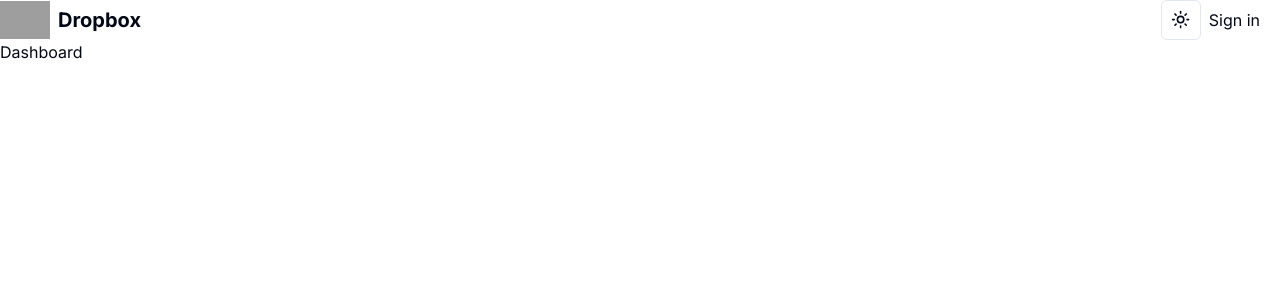
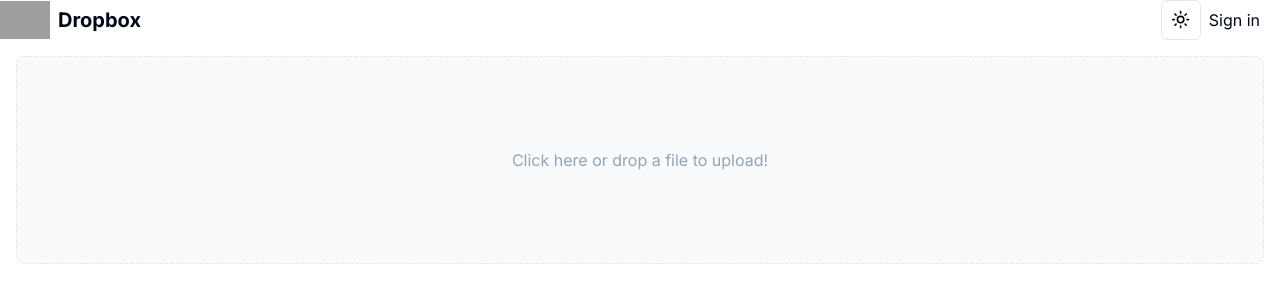
Before and after one commit to TomiSar/dropbox-clone, a Next.js app: page /dashboard in a window 1280 px wide. Shown: the top 302 px of the page. Built offline with nearby package versions, Linux system fonts and the light colour scheme; no server answers; grey boxes are pictures that could not be loaded.

Commit message:
Homepage implementation updated for more precise. Implemented image Drag and Drop functionality with Dropzone in application.

```diff
--- a/app/dashboard/page.tsx
+++ b/app/dashboard/page.tsx
@@ -1,7 +1,15 @@
+import Dropzone from '@/components/Dropzone';
+import { auth } from '@clerk/nextjs';
 import React from 'react';
 
 function Dashboard() {
-  return <div>Dashboard</div>;
+  const { userId } = auth();
+  return (
+    <div>
+      {/* <h1>Dashboard</h1> */}
+      <Dropzone />
+    </div>
+  );
 }
 
 export default Dashboard;
--- a/app/page.tsx
+++ b/app/page.tsx
@@ -1,7 +1,51 @@
+import { ArrowRight } from 'lucide-react';
+import Link from 'next/link';
+
 export default function Home() {
   return (
     <main className=''>
-      <h1 className='text-red-500 dark:text-blue-500'>Dropbox Clone</h1>
+      <div className='flex flex-col lg:flex-row items-center bg-[#2B2929] dark:bg-slate-800'>
+        <div className='p-10 flex flex-col bg-[#2B2929] dark:bg-slate-800 text-white space-y-5'>
+          <h1 className='text-5xl font-bold'>
+            Welcome to Dropbox
+            <br />
+            <br />
+            Storing everything for you and your business needs. All in one
+            place.
+          </h1>
+          <p className='pb-20'>
+            Enhance your personal storage with Dropbox, offering a simple and
+            efficient way to upload, organize, and access files from anywhere.
+            Securely store important documents and media, and expiernce the
+            convenience of easy file management and sharing in one centralized
+            solution.
+          </p>
+          <Link
+            className='flex group cursor-pointer bg-blue-500 p-5 w-fit'
+            href='/dashboard'
+          >
+            Try it for free!
+            <ArrowRight className='ml-10 group-hover:animate-pulse' />
+          </Link>
+        </div>
+
+        <div className='bg-[#1E1919] dark:bg-slate-800 h-full p-10'>
+          <video autoPlay loop muted className='rounded-lg'>
+            <source
+              src='https://aem.dropbox.com/cms/content/dam/dropbox/warp/en-us/overview/lp-header-graphite200-1920x1080.mp4'
+              type='video/mp4'
+            />
+            Your browser does not support thie video tag
+          </video>
+        </div>
+      </div>
+      <p className='text-center font-bold text-xl pt-5'>Disclaimer</p>
+      <p className='text-center font-light p-2'>
+        This video is made for informational and educational purposes only. We
+        do nto affiliate with Dropbox or any of its subsidiaries in any form.
+        Copyright disclaimer under section 107 of the Copyright Act 1976,
+        allowance is made for "fair use" of this video for education purposes.
+      </p>
     </main>
   );
 }
--- /dev/null
+++ b/components/Dropzone.tsx
@@ -0,0 +1,52 @@
+'use client';
+
+import { cn } from '@/lib/utils';
+import DropzoneComponent from 'react-dropzone';
+
+function Dropzone() {
+  // Max file size
+  const maxSize = 20971520;
+
+  return (
+    <DropzoneComponent
+      minSize={0}
+      maxSize={maxSize}
+      onDrop={(acceptedFiles) => console.log(acceptedFiles)}
+    >
+      {({
+        getRootProps,
+        getInputProps,
+        isDragActive,
+        isDragReject,
+        fileRejections,
+      }) => {
+        const isFileTooLarge =
+          fileRejections.length > 0 && fileRejections[0].file.size > maxSize;
+
+        return (
+          <section className='m-4'>
+            <div
+              className={cn(
+                'w-full h-52 flex justify-center items-center p-5 border border-dashed rounded-lg text-center cursor-pointer',
+                isDragActive
+                  ? 'bg-[#035FFE] text-white animate-pulse'
+                  : 'bg-slate-100/50 dark:bg-slate-800/80 text-slate-400'
+              )}
+              {...getRootProps()}
+            >
+              <input {...getInputProps()} />
+              {!isDragActive && 'Click here or drop a file to upload!'}
+              {isDragActive && !isDragReject && 'Drop to upload this file!'}
+              {isDragReject && 'File type not accepted, sorry!'}
+              {isFileTooLarge && (
+                <div className='text-danger mt-2'>File is too large.</div>
+              )}
+            </div>
+          </section>
+        );
+      }}
+    </DropzoneComponent>
+  );
+}
+
+export default Dropzone;
--- a/package.json
+++ b/package.json
@@ -19,6 +19,7 @@
     "next-themes": "^0.3.0",
     "react": "^18",
     "react-dom": "^18",
+    "react-dropzone": "^14.2.3",
     "tailwind-merge": "^2.3.0",
     "tailwindcss-animate": "^1.0.7"
   },
```
Also changed, not shown: 1 other file (tests, documents, lock files or other folders).
